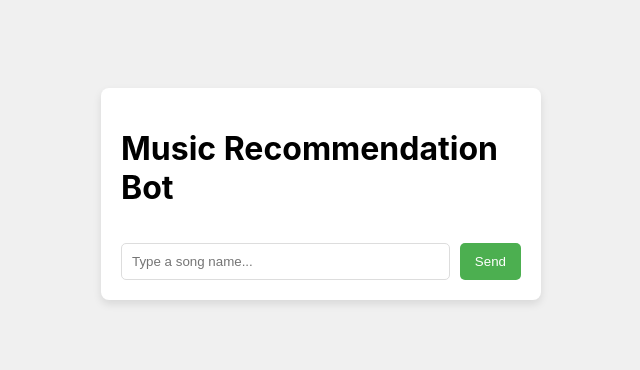
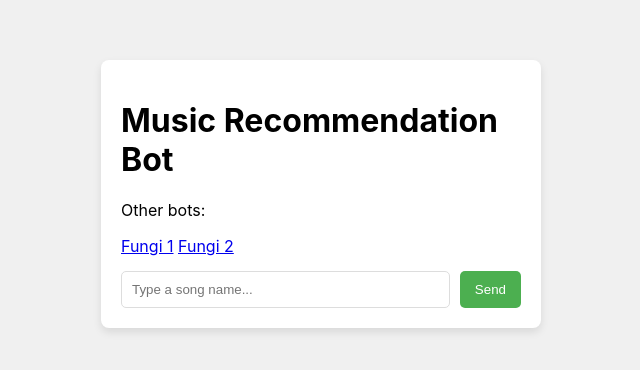
Before and after one commit to bluebbberry/MyceliumWebServer, a React (Create React App) app in the folder frontend/: page / in a window 1280 px wide. Shown: the part 206-576 px from the top of the page, without its empty margins (319-959 px from the left). Built offline with nearby package versions, Linux system fonts and the light colour scheme.

Commit message:
display other bots in frontend

```diff
--- a/frontend/src/App.js
+++ b/frontend/src/App.js
@@ -57,6 +57,11 @@ function App() {
       <div className="chat-box">
         <div className="chat-title">
           <h1>Music Recommendation Bot</h1>
+          <div>
+            <p>Other bots:</p>
+            <a href="http://localhost:3000">Fungi 1</a>
+            &nbsp;<a href="http://localhost:3001">Fungi 2</a>
+          </div>
         </div>
 
         {/* Chat Messages */}
--- a/frontend/src/components/Chatbot.js
+++ b/frontend/src/components/Chatbot.js
@@ -29,10 +29,6 @@ const Chatbot = () => {
       <MessageList messages={messages} />
       <MessageInput onSend={sendMessage} />
     </div>
-    <div>
-        <a href="localhost:3000">Fungi 1</a>
-        <a href="localhost:3001">Fungi 2</a>
-    </div>
   );
 };
 
```
